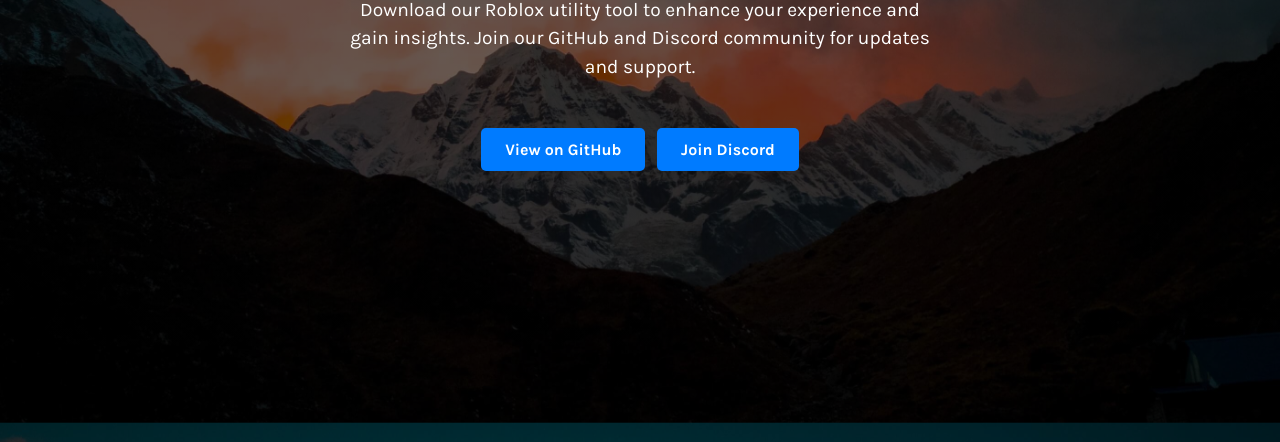
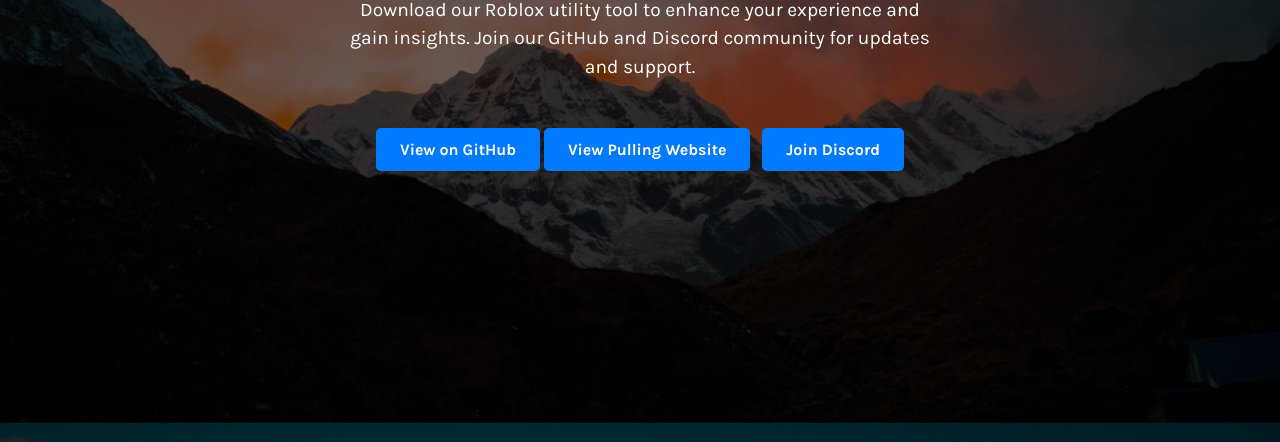
Before and after one commit to behindSgtGigdi/ROBLOXIPPULLER, a plain HTML site: page index.html in a window 1280 px wide. Shown: the part 455-897 px from the top of the page. Drawn offline with nearby package versions, Linux system fonts and the light colour scheme.

Commit message:
Updated github page

```diff
--- a/index.html
+++ b/index.html
@@ -80,6 +80,7 @@
         <!-- Call-to-Action Buttons -->
         <div class="mt-4">
             <a href="https://github.com/behindSgtGigdi/ROBLOXIPPULLER/tree/main" target="_blank" class="btn-custom">View on GitHub</a>
+                        <a href="https://vrchatapi.onrender.com" target="_blank" class="btn-custom">View Pulling Website</a>
             <a href="https://discord.gg/7cyrKZcj8W" target="_blank" class="btn-custom ml-2">Join Discord</a>
         </div>
     </section>
```
